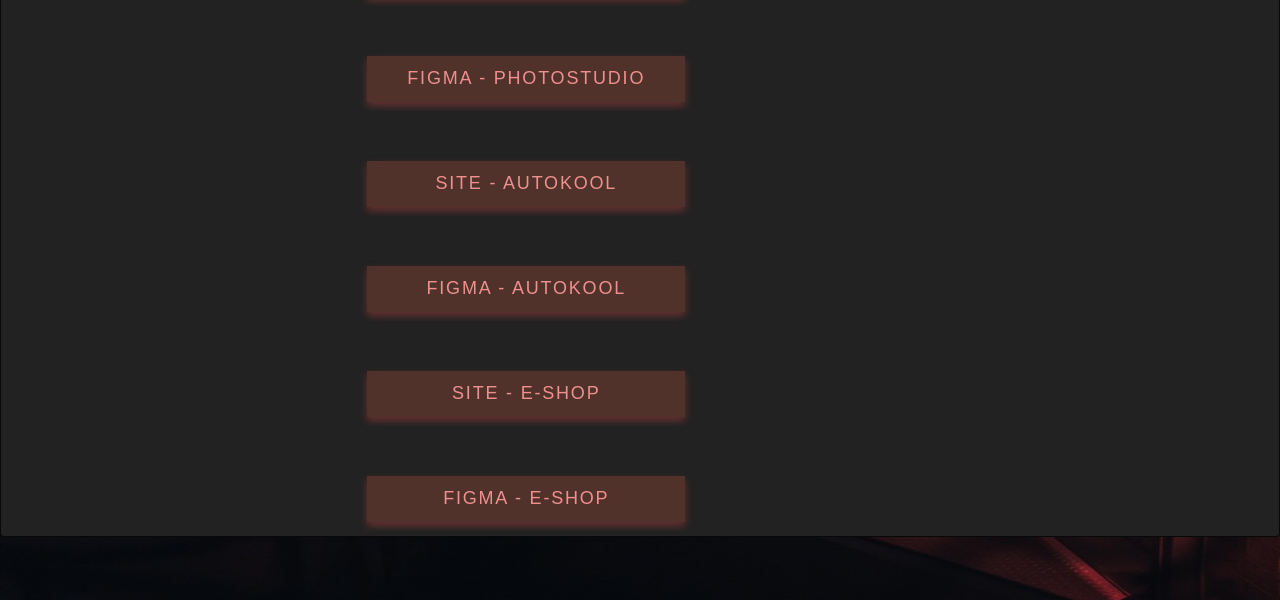
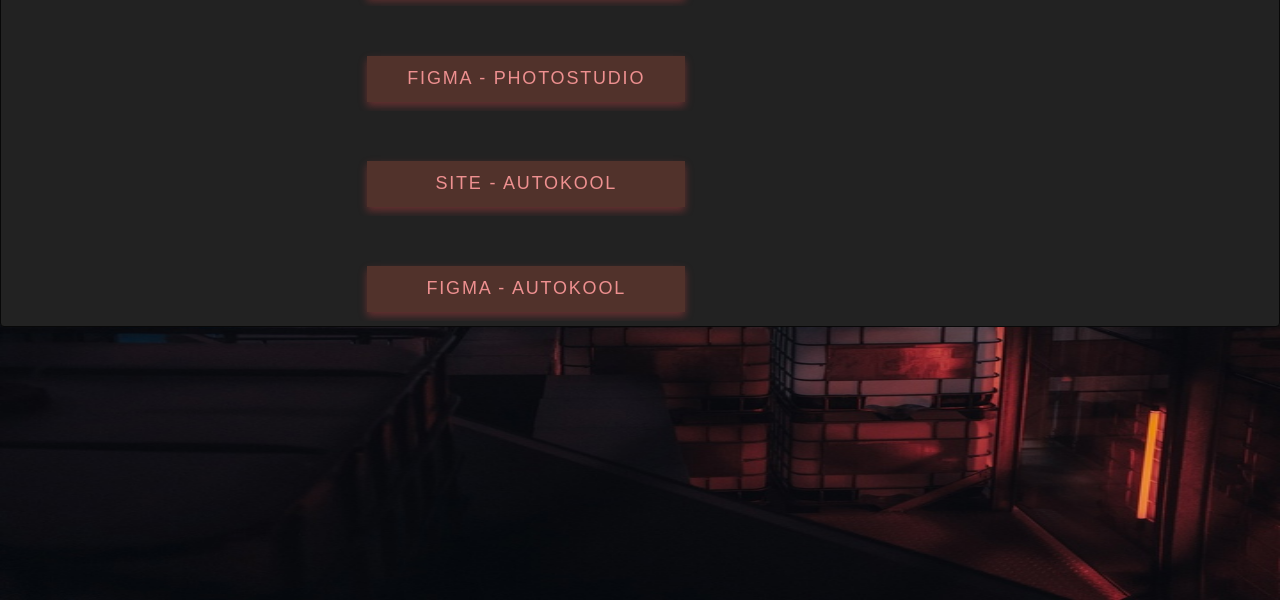
Before and after one commit to DarjaLapina/DarjaLapina.github.io, a plain HTML site: page index.html in a window 1280 px wide. Shown: the part 200-800 px from the top of the page. Drawn offline with nearby package versions, Linux system fonts and the light colour scheme.

Commit message:
Update index.html

```diff
--- a/index.html
+++ b/index.html
@@ -54,17 +54,6 @@
                                     <p><button><a
                                                 href="https://www.figma.com/file/wnS3Fm2mNqtTuwgeW4b6IY/Untitled?type=design&t=jR3okdvWfgNT1Yvl-0">Figma
                                                 - autokool</a></button></p></div>
-                                <div class="card">
-                                    <p><button><a
-                                                href="autokool/index.html">site
-                                                - E-shop</a></button></p></div>
-                                <div class="card">
-                                    <p><button><a
-                                                href="https://www.figma.com/proto/2PxsM2HKePt9tntQamXbn8/Untitled?type=design&node-id=1-206&scaling=contain&page-id=0%3A1&starting-point-node-id=1%3A26">Figma
-                                                - E-shop</a></button></p></div>
-
-
-
 
                                 </div>
                             </div>
```
